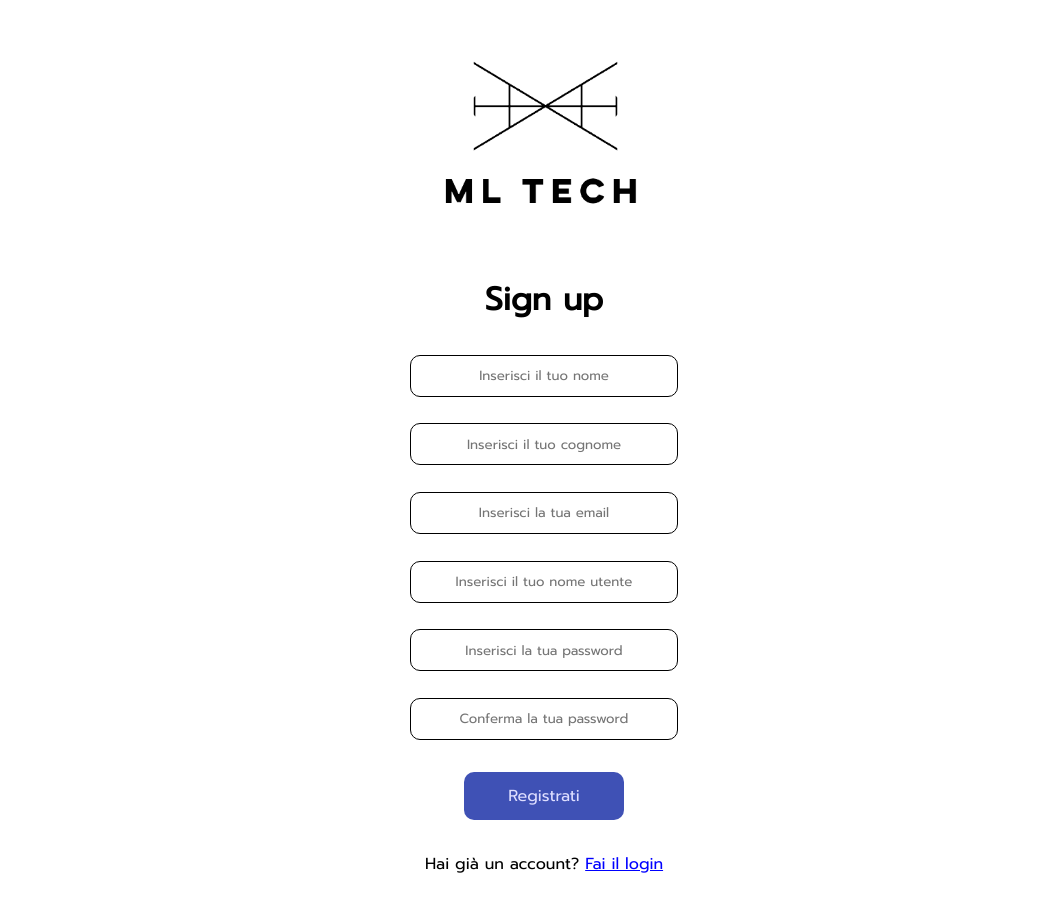
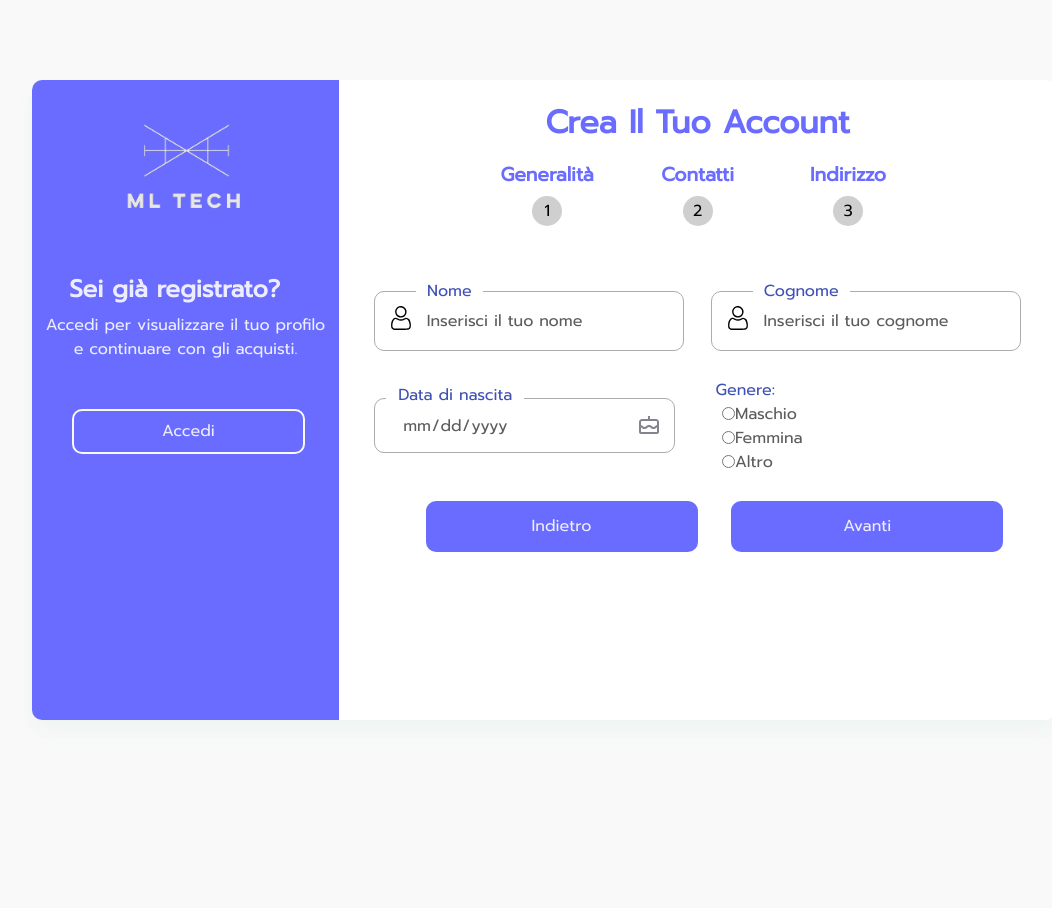
Before and after one commit to orlifera/TecWeb, a PHP site: page /src/pages/signup.html in a window 1280 px wide. Shown: the whole page, without its empty margins (96-1148 px from the left). After the commit the page ends 720 px from the top, so only its background shows below. Run offline with PHP 8.4, Linux system fonts and the light colour scheme.

Commit message:
signup form terminato al 75%

```diff
--- a/src/css/styles.css
+++ b/src/css/styles.css
@@ -10,6 +10,7 @@
 * {
     margin: 0;
     padding: 0;
+    box-sizing: border-box;
     font-family: "Prompt", sans-serif;
     transition: var(--default-transition);
 }
@@ -18,11 +19,15 @@
     --default-transition: color .1s ease-in-out, background-color .3s ease-in-out, fill .1s ease-in-out,
         border-color .3s ease-in-out, transform .3s ease-in-out;
     --loginBg: #f9f9f9;
+    --progessBg: #cfcfcf;
     --loginSbmt: #3F51B5;
     --text-login: #333333;
     --text1-login: #5c5c5c;
-    --textP-login: #dedeff;
+    --textP-login: #ededff;
     --error: #E94646;
+    --white: #FFFFFF;
+    --background-link: #696cff;
+    --border: #adacac;
 }
 
 /* Palette chiara */
@@ -1058,12 +1063,273 @@ fieldset:last-of-type {
 
 /*LOGIN*/
 
-#login {
+main#login-main {
+    display: flex;
+    justify-content: center;
+    align-items: center;
+    width: 100%;
+    height: 100vh;
+    background-color: var(--loginBg);
+}
+
+.logo {
+    width: 15em;
+    margin: auto;
+}
+
+#login-logo {
+    width: 100%;
+    filter: invert(.9);
+}
+
+.container {
+    width: 80%;
+    display: flex;
+    margin: 3% auto;
+    height: 40em;
+    box-shadow: 0 12px 18px rgba(54, 176, 138, .05);
+    border-radius: 10px;
+    background-color: var(--white);
+}
+
+.login-link {
+    background-color: var(--background-link);
+    width: 30%;
+    padding: .5em;
+    border-top-left-radius: 10px;
+    border-bottom-left-radius: 10px;
+}
+
+.signup-container {
+    width: 70%;
+    padding: 3% 0;
+    display: flex;
+    flex-direction: column;
+    align-items: center;
+}
+
+.side-big-heading {
+    font-weight: 800;
+    font-size: 1.5em;
+    width: 80%;
+    margin: .5em auto;
+    color: var(--textP-login);
+}
+
+.primary-bg-text {
+    color: var(--textP-login);
+    font-weight: 500;
+    text-align: center;
+}
+
+a.login-btn {
+    text-decoration: none;
+    color: var(--textP-login);
+    width: 80%;
+    display: inline-block;
+    margin: 3em 2em;
+    font-size: 1em;
+    text-align: center;
+    border: 2px solid var(--loginBg);
+    border-radius: 10px;
+    padding: 3% 0;
+}
+
+a.login-btn:hover {
+    background-color: var(--loginBg);
+    color: var(--background-link);
+}
+
+.big-h {
+    font-weight: 900;
+    font-size: 2em;
+    color: var(--background-link);
+}
+
+.progress-bar {
+    display: flex;
+    justify-content: center;
+    align-items: center;
+    width: 70%;
+    margin: 4% 0;
+}
+
+.progress-bar .stage {
+    width: 30%;
+    display: flex;
+    justify-content: center;
+    align-items: center;
+    flex-direction: column;
+}
+
+.progress-bar .tool-tip {
+    color: var(--background-link);
+    font-weight: 600;
+    font-size: 1.2em;
+}
+
+.stageno {
+    width: 30px;
+    text-align: center;
+    margin: 6% 0;
+    padding: 2% 7%;
+    border-radius: 9999px;
+    background-color: var(--progessBg);
+}
+
+.button-container {
+    display: flex;
+    align-items: center;
+    margin: 4% 0;
+}
+
+.text-fields {
+    display: flex;
+    align-items: center;
+    border: 1px solid var(--border);
+    padding: 2%;
+    margin: 0 2%;
+    width: 46%;
+    border-radius: 10px;
+}
+
+.text-fields input,
+.page-btns input {
+    margin-left: 5%;
+    outline: none;
+    border: none;
+    background: inherit;
+    width: 17em;
+    font-size: 1em;
+    color: var(--text1-login);
+}
+
+.signup-content {
+    width: 100%;
+    padding: 0 3%;
+}
+
+::-webkit-datetime-edit-month-field,
+::-webkit-datetime-edit-day-field,
+::-webkit-datetime-edit-year-field,
+input::placeholder {
+    background-color: var(--white);
+    color: var(--text1-login);
+}
+
+input[type="date"]::-webkit-calendar-picker-indicator {
+    color: black;
+    opacity: 1;
+    display: block;
+    background: url("../../assets/images/cake.svg") no-repeat;
+    height: 20px;
+    width: 20px;
+}
+
+.text-fields.fname::after {
+    content: "Nome";
+    position: relative;
+    padding: 0 4%;
+    background-color: var(--white);
+    left: -220px;
+    top: -1.9em;
+    width: 15em;
+    text-align: center;
+    color: var(--loginSbmt);
+}
+
+
+.text-fields.lname::after {
+    content: "Cognome";
+    position: relative;
+    padding: 0 4%;
+    background-color: var(--white);
+    left: -220px;
+    top: -1.9em;
+    width: 15em;
+    text-align: center;
+    color: var(--loginSbmt);
+}
+
+.text-fields.dob {
+    position: relative;
+}
+
+.text-fields.dob::after {
+    content: "Data di nascita";
+    position: absolute;
+    top: -1em;
+    left: .7em;
+    padding: 0 4%;
+    background-color: var(--white);
+    text-align: center;
+    color: var(--loginSbmt);
+}
+
+.gender {
+    display: block;
+    align-items: center;
+    margin-left: 4%;
+    width: 100%;
+}
+
+.field-heading {
+    color: var(--loginSbmt);
+    width: 20%;
+}
+
+.gender label {
+    margin: 0 2%;
+    display: flex;
+    align-items: center;
+    color: var(--text1-login);
+    width: 20%;
+}
+
+
+div.page-btns {
+    width: 100%;
+    display: flex;
+    justify-content: center;
+}
+
+
+.page-btns input.next,
+.page-btns input.previous {
+    background-color: var(--background-link);
+    color: var(--textP-login);
+    border: none;
+    outline: none;
+    border-radius: 10px;
+    padding: 2%;
+    font-weight: 500;
+    font-size: 1em;
+    cursor: pointer;
+}
+
+input.next:hover,
+input.previous:hover {
+    background-color: var(--loginBg);
+    color: var(--background-link);
+    outline: 1px solid var(--background-link);
+    border: 1px solid var(--background-link);
+}
+
+.hidden {
+    display: none;
+}
+
+.show {
+    display: block;
+}
+
+/* #login {
     margin-top: 7em;
     background-color: var(--loginBg);
 }
 
 #main-header.login-header {
+    height: 8em;
     text-align: center;
     font-size: 2em;
     padding: 0;
@@ -1084,7 +1350,7 @@ fieldset:last-of-type {
     border-radius: 10px;
     border: 1px solid black;
     text-align: center;
-    /* animation: shake 0.5s 2s ease-in-out; */
+     animation: shake 0.5s 2s ease-in-out;
 }
 
 #login-form fieldset input:focus {
@@ -1130,7 +1396,7 @@ fieldset:last-of-type {
     text-decoration: underline;
     color: blue;
 
-}
+} */
 
 /* @keyframes shake {
     0% {
--- a/src/pages/signup.html
+++ b/src/pages/signup.html
@@ -12,10 +12,125 @@
     </head>
 
     <body>
-        <header id="main-header" class="login-header">
-            <h1 id="logo"><a href="../../index.html">ML Tech</a></h1>
-        </header>
-        <div id="login-container">
+        <main id="login-main">
+            <div class="container">
+                <div class="login-link">
+                    <div class="logo">
+                        <img id="login-logo" src="../../assets/images/logoNoBg.png" alt="logo ML Tech">
+                    </div>
+                    <p class="side-big-heading">Sei gi&agrave; registrato&quest;</p>
+                    <p class="primary-bg-text">Accedi per visualizzare il tuo profilo e continuare con gli acquisti.</p>
+                    <a href="login.html" class="login-btn">Accedi</a>
+                </div>
+                <form action="../php/signup.php" method="post" class="signup-container">
+                    <p class="big-h">Crea Il Tuo Account</p>
+                    <div class="progress-bar">
+                        <div class="stage">
+                            <p class="tool-tip">Generalità</p>
+                            <p class="stageno stageno-1">1</p>
+                        </div>
+                        <div class="stage">
+                            <p class="tool-tip">Contatti</p>
+                            <p class="stageno stageno-2">2</p>
+                        </div>
+                        <div class="stage">
+                            <p class="tool-tip">Indirizzo</p>
+                            <p class="stageno stageno-3">3</p>
+                        </div>
+                    </div>
+                    <div class="signup-content">
+                        <div class="stage1-content">
+                            <div class="button-container">
+                                <div class="text-fields fname">
+                                    <label for="fname"><svg class="login-icon" xmlns="http://www.w3.org/2000/svg"
+                                            version="1.0" width="24" height="24" viewBox="0 0 128.000000 128.000000"
+                                            preserveAspectRatio="xMidYMid meet">
+
+                                            <g transform="translate(0.000000,128.000000) scale(0.100000,-0.100000)"
+                                                stroke="none">
+                                                <path
+                                                    d="M543 1266 c-199 -63 -281 -290 -167 -462 122 -184 390 -183 512 1 36 55 57 141 48 202 -26 189 -216 314 -393 259z m214 -100 c63 -42 96 -99 101 -173 5 -76 -10 -124 -57 -176 -86 -96 -229 -104 -323 -19 -124 111 -98 302 52 383 55 30 171 23 227 -15z" />
+                                                <path
+                                                    d="M296 645 c-53 -19 -102 -69 -136 -140 -35 -74 -50 -153 -50 -265 0 -110 23 -161 95 -205 l48 -30 363 -3 c240 -2 377 1 404 8 51 14 108 63 131 115 48 105 5 357 -78 456 -31 37 -115 79 -158 79 -16 0 -71 -20 -121 -46 -77 -39 -99 -46 -150 -46 -64 -1 -120 18 -195 64 -51 31 -93 35 -153 13z m154 -101 c57 -37 144 -57 219 -51 51 4 84 15 151 49 72 37 90 43 120 37 81 -17 143 -135 156 -297 7 -97 -8 -147 -55 -179 -34 -23 -35 -23 -400 -23 -349 0 -367 1 -399 20 -50 31 -66 78 -59 180 10 135 53 244 111 280 53 34 84 30 156 -16z" />
+                                            </g>
+                                        </svg></label>
+                                    <input type="text" name="fname" id="fname" placeholder="Inserisci il tuo nome">
+                                </div>
+
+                                <div class="text-fields lname">
+                                    <label for="lname"><svg class="login-icon" xmlns="http://www.w3.org/2000/svg"
+                                            version="1.0" width="24" height="24" viewBox="0 0 128.000000 128.000000"
+                                            preserveAspectRatio="xMidYMid meet">
+
+                                            <g transform="translate(0.000000,128.000000) scale(0.100000,-0.100000)"
+                                                stroke="none">
+                                                <path
+                                                    d="M543 1266 c-199 -63 -281 -290 -167 -462 122 -184 390 -183 512 1 36 55 57 141 48 202 -26 189 -216 314 -393 259z m214 -100 c63 -42 96 -99 101 -173 5 -76 -10 -124 -57 -176 -86 -96 -229 -104 -323 -19 -124 111 -98 302 52 383 55 30 171 23 227 -15z" />
+                                                <path
+                                                    d="M296 645 c-53 -19 -102 -69 -136 -140 -35 -74 -50 -153 -50 -265 0 -110 23 -161 95 -205 l48 -30 363 -3 c240 -2 377 1 404 8 51 14 108 63 131 115 48 105 5 357 -78 456 -31 37 -115 79 -158 79 -16 0 -71 -20 -121 -46 -77 -39 -99 -46 -150 -46 -64 -1 -120 18 -195 64 -51 31 -93 35 -153 13z m154 -101 c57 -37 144 -57 219 -51 51 4 84 15 151 49 72 37 90 43 120 37 81 -17 143 -135 156 -297 7 -97 -8 -147 -55 -179 -34 -23 -35 -23 -400 -23 -349 0 -367 1 -399 20 -50 31 -66 78 -59 180 10 135 53 244 111 280 53 34 84 30 156 -16z" />
+                                            </g>
+                                        </svg>
+                                    </label>
+                                    <input type="text" name="lname" id="lname" placeholder="Inserisci il tuo cognome"
+                                        required>
+                                </div>
+                            </div>
+                            <div class="button-container">
+                                <div class="text-fields dob">
+                                    <label for="dob">
+                                        <!-- <svg width="24" height="24" viewBox="0 0 24 24" fill="none"
+                                            xmlns="http://www.w3.org/2000/svg">
+                                            <path
+                                                d="M19 5H13V2H11V5H5C3.346 5 2 6.346 2 8V18C2 19.103 2.897 20 4 20H20C21.103 20 22 19.103 22 18V8C22 6.346 20.654 5 19 5ZM5 7H19C19.2652 7 19.5196 7.10536 19.7071 7.29289C19.8946 7.48043 20 7.73478 20 8L20.001 11.12C19.105 11.348 18.532 11.854 18.085 12.252C17.578 12.702 17.243 13 16.497 13C15.752 13 15.417 12.702 14.91 12.253C14.315 11.724 13.501 11 11.995 11C10.49 11 9.676 11.724 9.081 12.253C8.574 12.703 8.24 13 7.495 13C6.752 13 6.418 12.703 5.913 12.253C5.466 11.855 4.895 11.348 4 11.12V8C4 7.73478 4.10536 7.48043 4.29289 7.29289C4.48043 7.10536 4.73478 7 5 7ZM4 18V13.286C4.191 13.409 4.374 13.56 4.583 13.747C5.178 14.276 5.991 15 7.495 15C9 15 9.814 14.276 10.409 13.747C10.916 13.297 11.25 13 11.995 13C12.74 13 13.075 13.298 13.582 13.747C14.177 14.276 14.991 15 16.497 15C18.003 15 18.818 14.276 19.413 13.747C19.624 13.559 19.808 13.407 20.001 13.283L20.002 18H4Z"
+                                                fill="#84848D" />
+                                        </svg> -->
+                                    </label>
+                                    <input type="date" name="dob" class="dob" required>
+                                </div>
+                                <div class="gender">
+                                    <p class="field-heading">Genere: </p>
+                                    <label for="male">
+                                        <input type="radio" name="gender" id="gender"> Maschio
+                                    </label>
+                                    <label for="female">
+                                        <input type="radio" name="gender" id="gender"> Femmina
+                                    </label>
+                                    <label for="other">
+                                        <input type="radio" name="gender" id="gender"> Altro
+                                    </label>
+                                </div>
+                            </div>
+                            <div class="page-btns">
+                                <input type="button" value="Indietro" class="previous stagebtn1a">
+                                <input type="button" value="Avanti" class="next stagebtn1b">
+                            </div>
+                        </div>
+                        <div class="stage2-content">
+                            <div class="page-btns">
+                                <input type="button" value="Indietro" class="previous stagebtn2a">
+                                <input type="button" value="Avanti" class="next stagebtn2b">
+                            </div>
+                        </div>
+                        <div class="stage3-content">
+                            <div class="page-btns">
+                                <input type="button" value="Indietro" class="previous stagebtn3a">
+                                <input type="button" value="Avanti" class="next stagebtn3b">
+                            </div>
+                        </div>
+                    </div>
+                </form>
+            </div>
+        </main>
+
+        <script src="../JS/signup.js"></script>
+    </body>
+
+</html>
+
+
+
+
+<!-- <div id="login-container">
 
                     <form id="login-form" action="../php/signup.php" method="post">
                         <fieldset>
@@ -40,7 +155,4 @@
                             <p>Hai già un account? <a href="login.html">Fai il login</a></p>
                         </fieldset>
                     </form>
-        </div>
-    </body>
-
-</html>
+                </div> -->
```
Also changed, not shown: src/JS/signup.js (added, +12 -0 lines), assets/images/User.svg (added), assets/images/cake.svg (added), 1 other file. Lines whose indentation alone changed are shown as unchanged.
